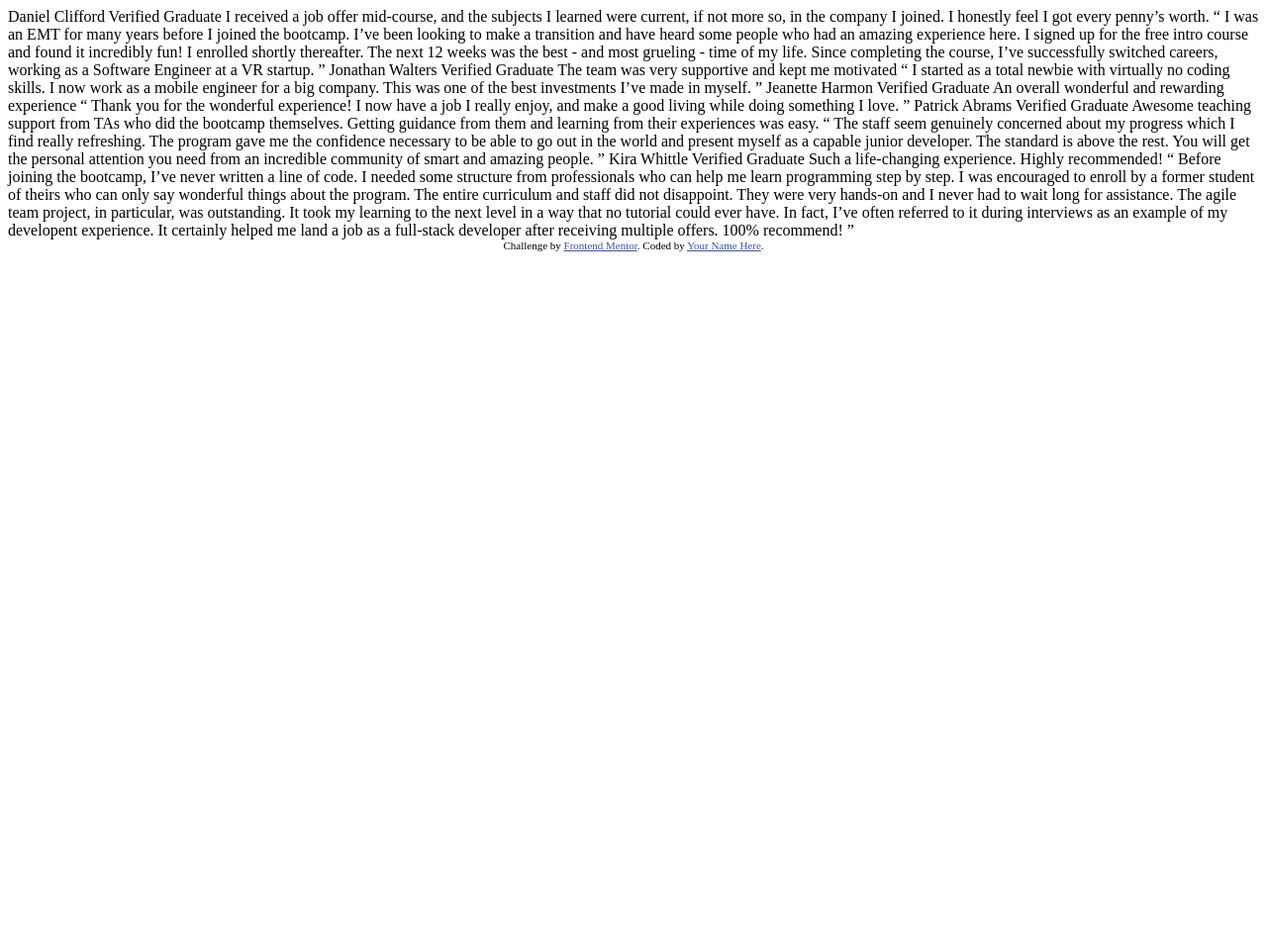
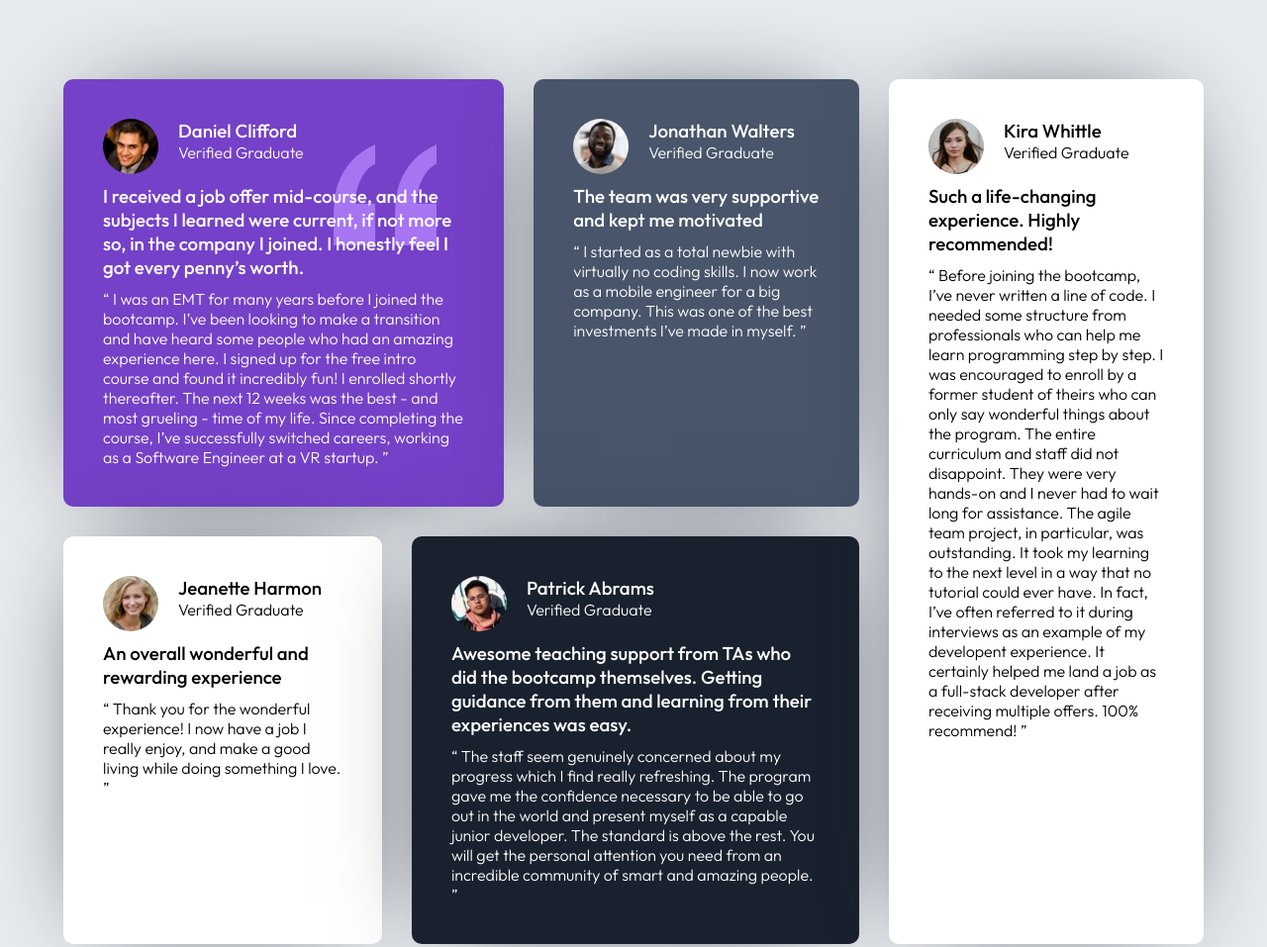
Before and after one commit to diegomgt354/grid-section-diegomgt, a plain HTML site: page index.html in a window 1280 px wide. Shown: the top 957 px of the page at 99% size. Before the commit the page ends 800 px from the top, so only its background shows below. Drawn offline with Linux system fonts and the light colour scheme.

Commit message:
ultimos cambios

```diff
--- a/index.html
+++ b/index.html
@@ -1,64 +1,100 @@
 <!DOCTYPE html>
 <html lang="en">
+
 <head>
   <meta charset="UTF-8">
-  <meta name="viewport" content="width=device-width, initial-scale=1.0"> <!-- displays site properly based on user's device -->
-
+  <meta name="viewport" content="width=device-width, initial-scale=1.0">
   <link rel="icon" type="image/png" sizes="32x32" href="./images/favicon-32x32.png">
 
-  <title>Frontend Mentor | [Challenge Name Here]</title>
+  <title>dIEGOMGT PAGE</title>
 
-  <!-- Feel free to remove these styles or customise in your own stylesheet 👍 -->
-  <style>
-    .attribution { font-size: 11px; text-align: center; }
-    .attribution a { color: hsl(228, 45%, 44%); }
-  </style>
+  <link rel="stylesheet" href="style.css">
 </head>
+
 <body>
-  Daniel Clifford
-  Verified Graduate
 
+  <section>
+    <article>
+      <div class="avatar">
+        <img src="images/image-daniel.jpg" alt="">
+        <div>
+          <h3>Daniel Clifford</h3>
+          <p>Verified Graduate</p>
+        </div>
+      </div>
+      <h3>
         I received a job offer mid-course, and the subjects I learned were current, if not more so,
         in the company I joined. I honestly feel I got every penny’s worth.
-
+      </h3>
+      <p>
         “ I was an EMT for many years before I joined the bootcamp. I’ve been looking to make a
         transition and have heard some people who had an amazing experience here. I signed up
         for the free intro course and found it incredibly fun! I enrolled shortly thereafter.
         The next 12 weeks was the best - and most grueling - time of my life. Since completing
         the course, I’ve successfully switched careers, working as a Software Engineer at a VR startup. ”
+      </p>
 
-  Jonathan Walters
-  Verified Graduate
-
-  The team was very supportive and kept me motivated
-
+    </article>
+    <article>
+      <div class="avatar">
+        <img src="images/image-jonathan.jpg" alt="">
+        <div>
+          <h3>Jonathan Walters</h3>
+          <p>Verified Graduate</p>
+        </div>
+      </div>
+      <h3>The team was very supportive and kept me motivated</h3>
+      <p>
         “ I started as a total newbie with virtually no coding skills. I now work as a mobile engineer
         for a big company. This was one of the best investments I’ve made in myself. ”
+      </p>
+    </article>
 
-  Jeanette Harmon
-  Verified Graduate
-
-  An overall wonderful and rewarding experience
-
+    <article>
+      <div class="avatar">
+        <img src="images/image-jeanette.jpg" alt="">
+        <div>
+          <h3>Jeanette Harmon</h3>
+          <p>Verified Graduate</p>
+        </div>
+      </div>
+      <h3>An overall wonderful and rewarding experience</h3>
+      <p>
         “ Thank you for the wonderful experience! I now have a job I really enjoy, and make a good living
         while doing something I love. ”
+      </p>
+    </article>
 
-  Patrick Abrams
-  Verified Graduate
-
+    <article>
+      <div class="avatar">
+        <img src="images/image-patrick.jpg" alt="">
+        <div>
+          <h3>Patrick Abrams</h3>
+          <p>Verified Graduate</p>
+        </div>
+      </div>
+      <h3>
         Awesome teaching support from TAs who did the bootcamp themselves. Getting guidance from them and
         learning from their experiences was easy.
-
+      </h3>
+      <p>
         “ The staff seem genuinely concerned about my progress which I find really refreshing. The program
         gave me the confidence necessary to be able to go out in the world and present myself as a capable
         junior developer. The standard is above the rest. You will get the personal attention you need from
         an incredible community of smart and amazing people. ”
+      </p>
+    </article>
 
-  Kira Whittle
-  Verified Graduate
-
-  Such a life-changing experience. Highly recommended!
-
+    <article>
+      <div class="avatar">
+        <img src="images/image-kira.jpg" alt="">
+        <div>
+          <h3>Kira Whittle</h3>
+          <p>Verified Graduate</p>
+        </div>
+      </div>
+      <h3>Such a life-changing experience. Highly recommended!</h3>
+      <p>
         “ Before joining the bootcamp, I’ve never written a line of code. I needed some structure from
         professionals who can help me learn programming step by step. I was encouraged to enroll by a former
         student of theirs who can only say wonderful things about the program. The entire curriculum and staff
@@ -67,10 +103,11 @@
         could ever have. In fact, I’ve often referred to it during interviews as an example of my developent
         experience. It certainly helped me land a job as a full-stack developer after receiving multiple offers.
         100% recommend! ”
+      </p>
+    </article>
 
-  <div class="attribution">
-    Challenge by <a href="https://www.frontendmentor.io?ref=challenge" target="_blank">Frontend Mentor</a>.
-    Coded by <a href="#">Your Name Here</a>.
-  </div>
+  </section>
+
 </body>
+
 </html>
--- /dev/null
+++ b/style.css
@@ -0,0 +1,150 @@
+@import url('https://fonts.googleapis.com/css2?family=Barlow+Semi+Condensed:ital,wght@0,100;0,200;0,300;0,400;0,500;0,600;0,700;0,800;0,900;1,100;1,200;1,300;1,400;1,500;1,600;1,700;1,800;1,900&family=Outfit:wght@100..900&display=swap');
+
+:root{
+    --Purple50: hsl(260, 100%, 95%);
+    --Purple300: hsl(264, 82%, 80%);
+    --Purple500: hsl(263, 55%, 52%);
+    --White: hsl(0, 0%, 100%);
+    --Grey100: hsl(214, 17%, 92%);
+    --Grey200: hsl(0, 0%, 81%);
+    --Grey400: hsl(224, 10%, 45%);
+    --Grey500: hsl(217, 19%, 35%);
+    --Darkblue: hsl(219, 29%, 14%);
+    --Black: hsl(0, 0%, 7%);
+}
+
+*{
+    margin: 0;
+    padding: 0;
+}
+
+body{
+    background-color: var(--Grey100);
+    font-family: "Outfit", serif;
+    font-optical-sizing: auto;
+    font-style: normal;
+
+    display: flex;
+    flex-direction: column;
+
+    min-height: 100vh;
+    justify-content: center;
+    align-items: center;
+}
+
+section{
+    display: grid;
+    /* grid-template-columns:repeat(4,auto);
+    grid-template-rows:repeat(2, auto); */
+    /* width: 1500px; */
+    width: 80%;
+    margin: 20vh;
+    gap: 30px;
+    grid-template-areas:
+    "column1 column1 column2 column5"
+    "column3 column4 column4 column5";
+
+}
+
+article{
+    border-radius: 10px;
+    padding: 40px;
+    /* margin: 10px; */
+    box-shadow: 0 0 100px -40px var(--Darkblue);
+}
+
+.avatar{
+    display: flex;
+    gap: 20px;
+    /* height: 50px; */
+}
+
+.avatar img{
+    border-radius: 50%;;
+}
+
+h3{
+    font-weight: 500;
+}
+
+article h3:nth-child(2) {
+    margin: 10px 0;
+}
+
+p{
+    font-weight: 300;
+}
+
+section:nth-child(1)  article:nth-child(1){
+    background-color: var(--Purple500);
+    background-image: url(./images/bg-pattern-quotation.svg);
+    background-repeat: no-repeat;
+    background-position: 80% 20%;/* x y */
+    color: var(--White);
+    /* grid-column:1/2 span; */
+    grid-area: column1;
+
+
+}
+
+section:nth-child(1)  article:nth-child(2){
+    background-color: var(--Grey500);
+    color: var(--White);
+    grid-area: column2;
+}
+
+section:nth-child(1)  article:nth-child(3){
+    background-color: var(--White);
+    grid-area: column3;
+}
+
+section:nth-child(1)  article:nth-child(4){
+    background-color: var(--Darkblue);
+    color: var(--White);
+    grid-area: column4;
+    /* grid-row:2;
+    grid-column:2/2 span; */
+}
+
+section:nth-child(1)  article:nth-child(5){
+    background-color: var(--White);
+    grid-area: column5;
+    /* grid-column: 4;  */ /*ocupara la columna 4*/
+    /* grid-row: 1/2 span; */ /*toma el espacio desde la 1era hasta la 2da fila*/
+}
+
+@media(width < 1500px){
+    section{
+        width: 90%;
+        margin: 10vh;
+    }
+
+}
+
+@media(width < 1200px){
+    section{
+        width: 90%;
+        margin: 10vh;
+        grid-template-areas:
+        "column1 column1 column2"
+        "column3 column4 column4"
+        "column5 column5 column5";
+
+    }
+
+}
+
+@media(width < 900px){
+    section{
+        /* width: 90%; */
+        /* margin: 10vh; */
+        grid-template-areas:
+        "column1"
+        "column2"
+        "column3"
+        "column4"
+        "column5";
+
+    }
+
+}
```
Lines whose indentation alone changed are shown as unchanged.
